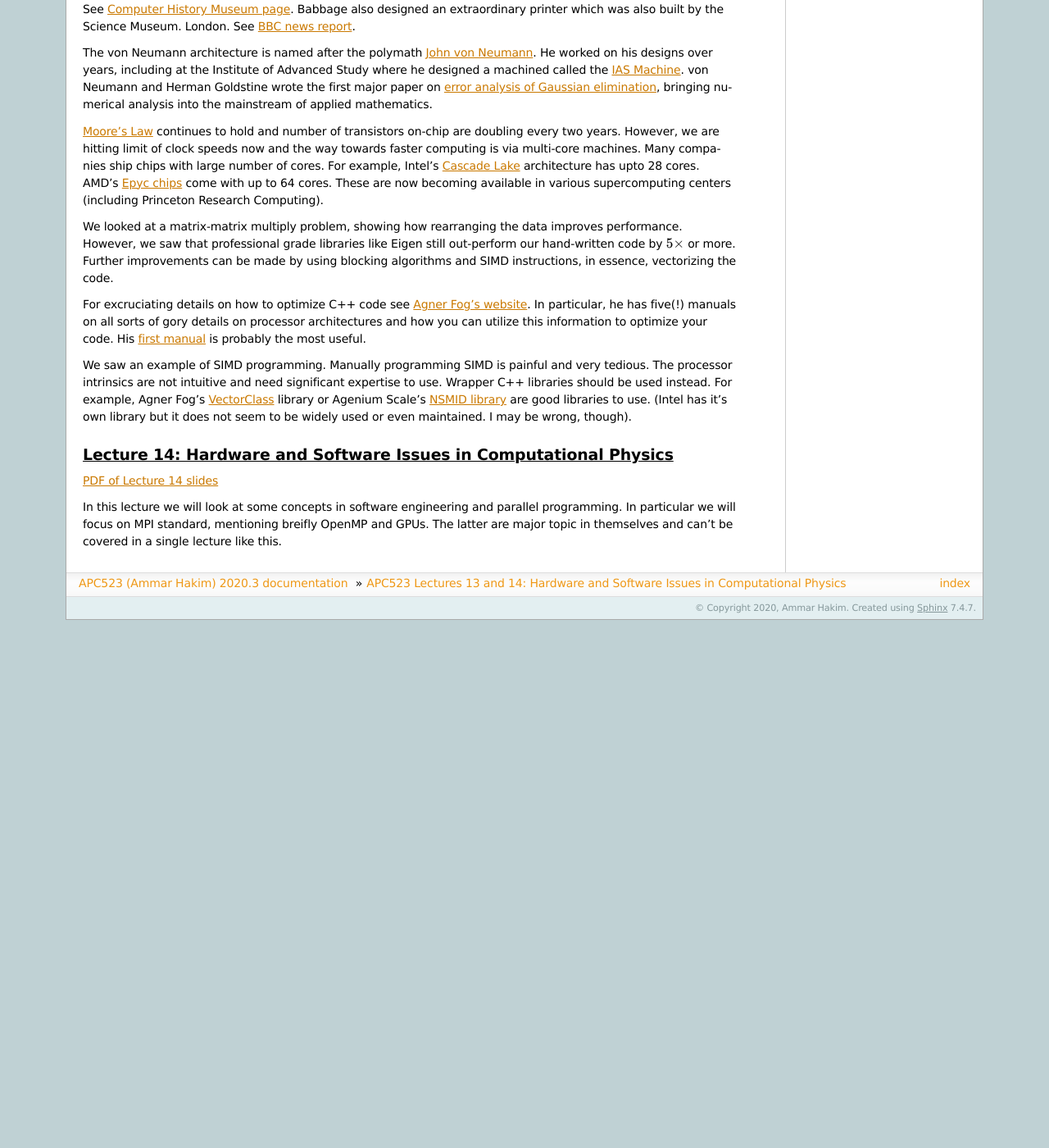
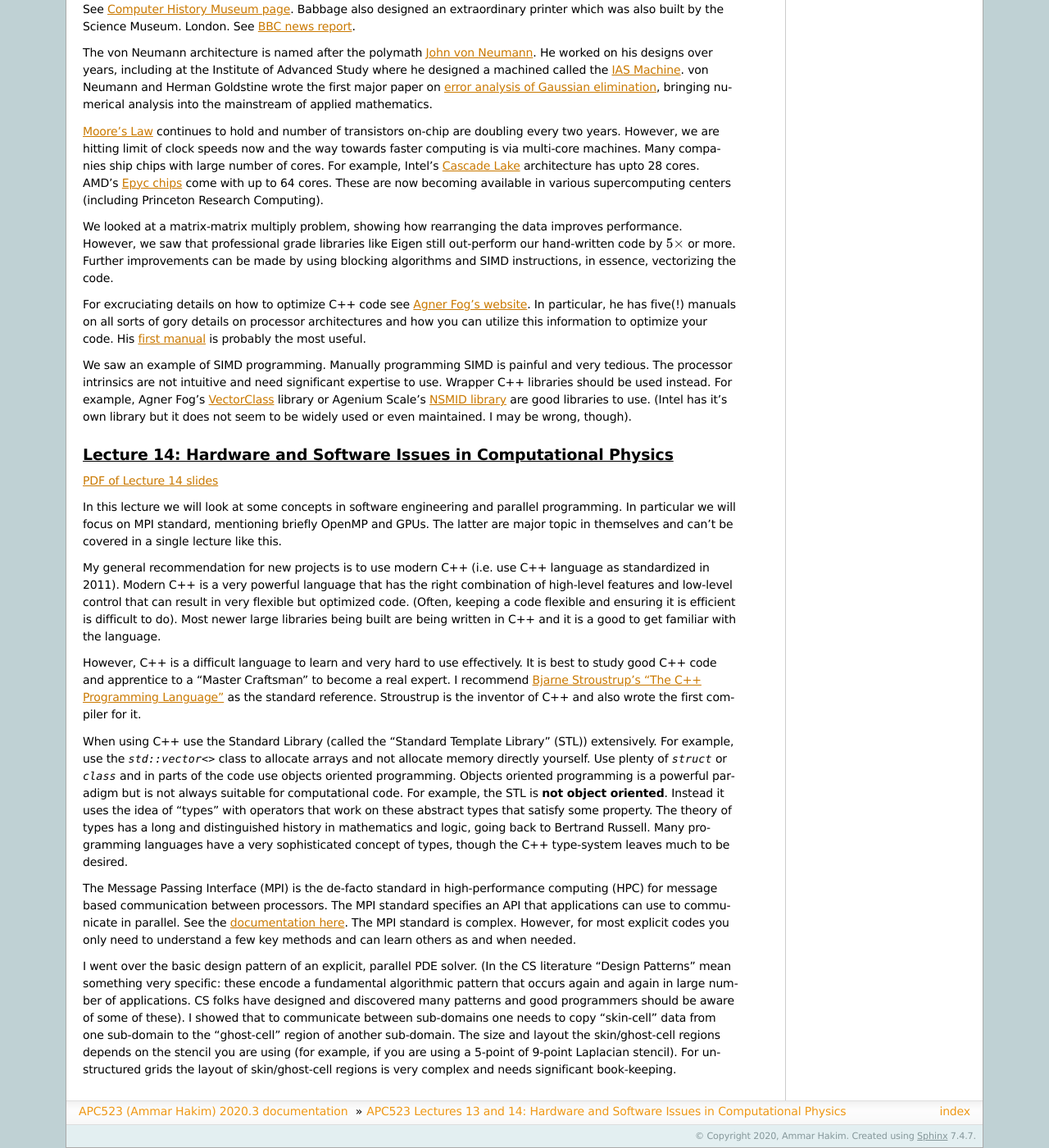
Before and after one commit to ammarhakim/apc523-2020, a Sphinx documentation site: the page built from source/index.rst, in a window 1280 px wide and 1400 px high, scrolled down 1132 px. Shown: the whole window at 82% size. Built offline with Sphinx 7.4.7, drawn with Linux system fonts in a browser that asks for light colours; before the commit the page ends 1888 px from its top, so only the background shows below that.

Commit message:
Updates to RTD page

```diff
--- a/source/index.rst
+++ b/source/index.rst
@@ -131,5 +131,57 @@ Lecture 14: Hardware and Software Issues in Computational Physics
 
 In this lecture we will look at some concepts in software engineering
 and parallel programming. In particular we will focus on MPI standard,
-mentioning breifly OpenMP and GPUs. The latter are major topic in
+mentioning briefly OpenMP and GPUs. The latter are major topic in
 themselves and can't be covered in a single lecture like this.
+
+My general recommendation for new projects is to use modern C++
+(i.e. use C++ language as standardized in 2011). Modern C++ is a very
+powerful language that has the right combination of high-level
+features and low-level control that can result in very flexible but
+optimized code. (Often, keeping a code flexible and ensuring it is
+efficient is difficult to do). Most newer large libraries being built
+are being written in C++ and it is a good to get familiar with the
+language.
+
+However, C++ is a difficult language to learn and very hard to use
+effectively. It is best to study good C++ code and apprentice to a
+"Master Craftsman" to become a real expert. I recommend `Bjarne
+Stroustrup's "The C++ Programming Language"
+<https://www.amazon.com/Programming-Language-Programm-Lang_p4-ebook/dp/B00DUW4BMS/ref=sr_1_1?crid=1A6CJEHES1P9W&keywords=the+c%2B%2B+programming+language&qid=1585578251&sprefix=the+c%2B%2B%2Caps%2C142&sr=8-1>`_
+as the standard reference. Stroustrup is the inventor of C++ and also
+wrote the first compiler for it.
+
+When using C++ use the Standard Library (called the "Standard Template
+Library" (STL)) extensively. For example, use the `std::vector<>`
+class to allocate arrays and not allocate memory directly
+yourself. Use plenty of `struct` or `class` and in parts of the code
+use objects oriented programming. Objects oriented programming is a
+powerful paradigm but is not always suitable for computational
+code. For example, the STL is **not object oriented**. Instead it uses
+the idea of "types" with operators that work on these abstract types
+that satisfy some property. The theory of types has a long and
+distinguished history in mathematics and logic, going back to Bertrand
+Russell. Many programming languages have a very sophisticated concept
+of types, though the C++ type-system leaves much to be desired.
+
+
+The Message Passing Interface (MPI) is the de-facto standard in
+high-performance computing (HPC) for message based communication
+between processors. The MPI standard specifies an API that
+applications can use to communicate in parallel. See the
+`documentation here <https://www.open-mpi.org/doc/current/>`_. The MPI
+standard is complex. However, for most explicit codes you only need to
+understand a few key methods and can learn others as and when needed.
+
+I went over the basic design pattern of an explicit, parallel PDE
+solver. (In the CS literature "Design Patterns" mean something very
+specific: these encode a fundamental algorithmic pattern that occurs
+again and again in large number of applications. CS folks have
+designed and discovered many patterns and good programmers should be
+aware of some of these). I showed that to communicate between
+sub-domains one needs to copy "skin-cell" data from one sub-domain to
+the "ghost-cell" region of another sub-domain. The size and layout the
+skin/ghost-cell regions depends on the stencil you are using (for
+example, if you are using a 5-point of 9-point Laplacian stencil). For
+unstructured grids the layout of skin/ghost-cell regions is very
+complex and needs significant book-keeping.
```
